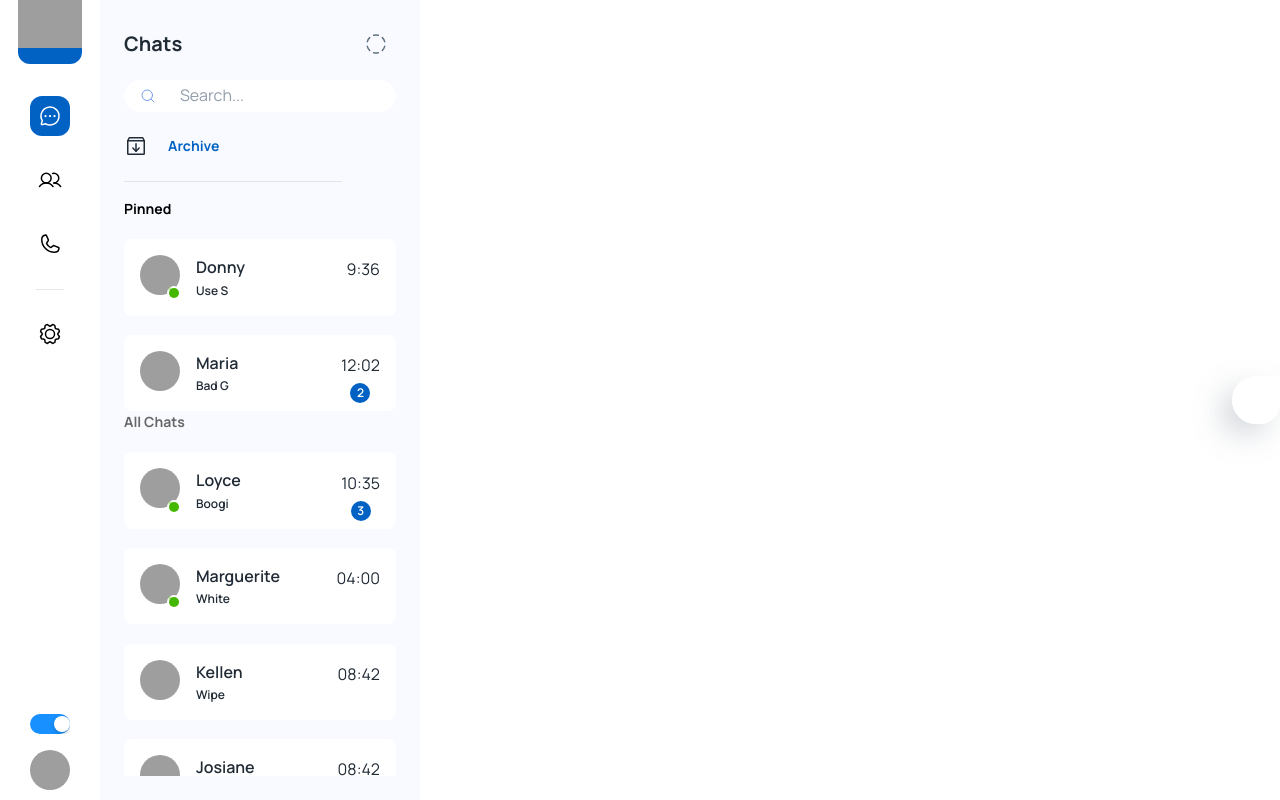
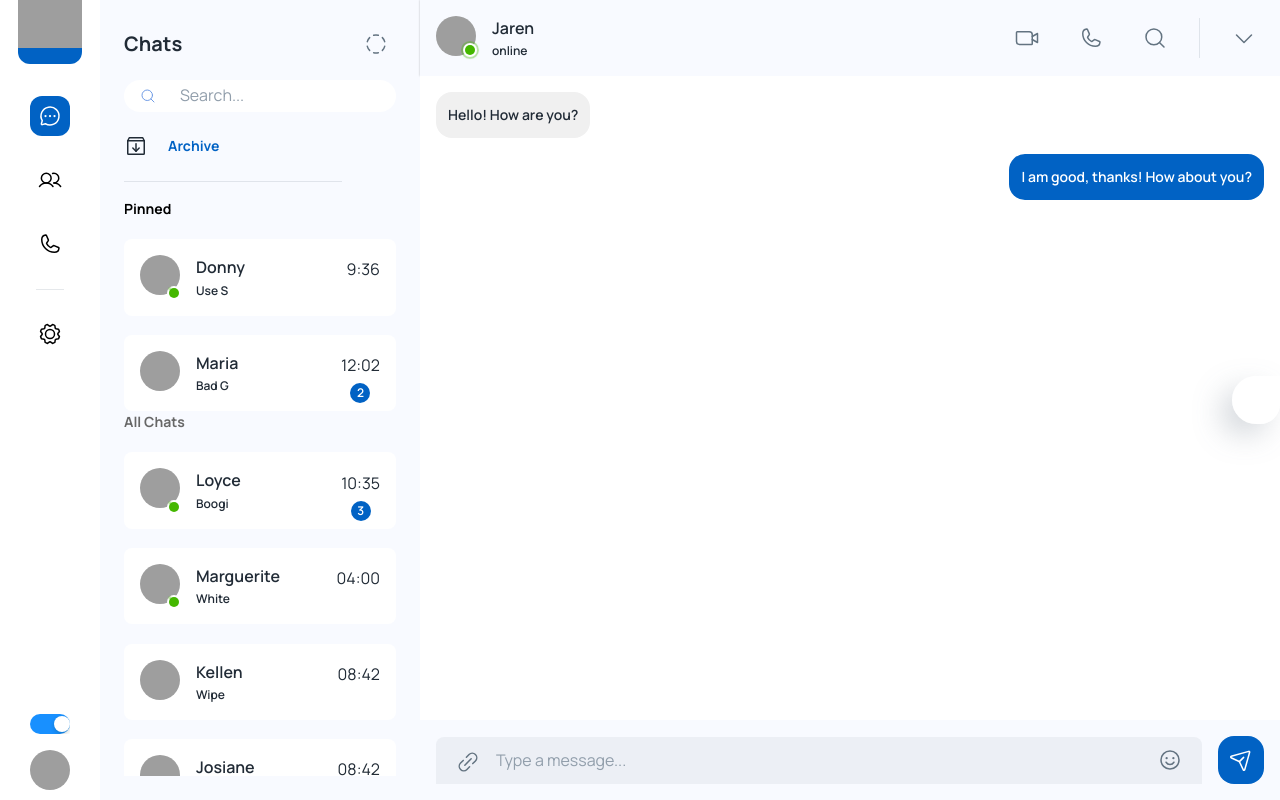
Before and after one commit to Syed-Bilal-Haider-Engineer/ChatApp, a React (Create React App) app: page /app in a window 1280 px wide. Built offline with nearby package versions, Linux system fonts and the light colour scheme; grey boxes are pictures that could not be loaded; some icons are missing.

Commit message:
Design chat box , icons , profile status and bottom send input.

```diff
--- /dev/null
+++ b/src/components/Converstation/index.js
@@ -0,0 +1,212 @@
+import React from 'react';
+import {
+  Stack,
+  Box,
+  Typography,
+  TextField,
+  useTheme,
+  styled,
+  Badge,
+  Avatar,
+  IconButton,
+  Divider,
+  InputAdornment,
+} from '@mui/material';
+import { faker } from '@faker-js/faker';
+import {
+  Phone,
+  VideoCamera,
+  MagnifyingGlass,
+  CaretDown,
+  Smiley,
+  LinkSimple,
+  PaperPlaneTilt,
+} from 'phosphor-react';
+
+const StyledBadge = styled(Badge)(({ theme }) => ({
+  '& .MuiBadge-badge': {
+    backgroundColor: '#44b700',
+    color: '#44b700',
+    boxShadow: `0 0 0 2px ${theme.palette.background.default}`,
+    '&::after': {
+      position: 'absolute',
+      top: 0,
+      left: 0,
+      width: '100%',
+      height: '100%',
+      borderRadius: '50%',
+      animation: 'ripple 1.2s infinite ease-in-out',
+      border: '1px solid currentColor',
+      content: '""',
+    },
+  },
+  '@keyframes ripple': {
+    '0%': {
+      transform: 'scale(.8)',
+      opacity: 1,
+    },
+    '100%': {
+      transform: 'scale(2.4)',
+      opacity: 0,
+    },
+  },
+}));
+
+const StyledInput = styled(TextField)(({ theme }) => ({
+  '& .MuiInputBase-input': {
+    paddingTop: '12px!important',
+    paddingBottom: '12px!important',
+  },
+}));
+
+const Conversation = () => {
+  const theme = useTheme();
+  return (
+    <Stack height="100vh" sx={{ width: '100%' }}>
+      {/* Chat header */}
+      <Box
+        p={2}
+        sx={{
+          width: '100%',
+          backgroundColor:
+            theme.palette.mode === 'light'
+              ? '#F8FAFF'
+              : theme.palette.background.paper,
+          boxShadow: '0px 0px 2px rgba(0,0,0,0.25)',
+        }}
+      >
+        <Stack
+          alignItems="center"
+          direction="row"
+          justifyContent="space-between"
+          sx={{ width: '100%', height: '100%' }}
+        >
+          <Stack direction="row" spacing={2}>
+            <Box>
+              <StyledBadge
+                overlap="circular"
+                anchorOrigin={{ vertical: 'bottom', horizontal: 'right' }}
+                variant="dot"
+              >
+                <Avatar alt={faker.name.firstName()} src={faker.image.avatar()} />
+              </StyledBadge>
+            </Box>
+            <Stack spacing={0.2}>
+              <Typography variant="subtitle1">{faker.name.firstName()}</Typography>
+              <Typography variant="caption">online</Typography>
+            </Stack>
+          </Stack>
+          <Stack direction="row" alignItems="center" spacing={3}>
+            <IconButton>
+              <VideoCamera />
+            </IconButton>
+            <IconButton>
+              <Phone />
+            </IconButton>
+            <IconButton>
+              <MagnifyingGlass />
+            </IconButton>
+            <Divider orientation="vertical" flexItem />
+            <IconButton>
+              <CaretDown />
+            </IconButton>
+          </Stack>
+        </Stack>
+      </Box>
+
+      {/* Chat message area */}
+      <Box
+        sx={{
+          flexGrow: 1,
+          padding: 2,
+          overflowY: 'auto',
+          backgroundColor: theme.palette.background.default,
+        }}
+      >
+        {/* Sample Chat Messages */}
+        <Stack spacing={2}>
+          <Box
+            sx={{
+              alignSelf: 'flex-start',
+              padding: 1.5,
+              backgroundColor: theme.palette.mode === 'light' ? '#f0f0f0' : '#333',
+              borderRadius: 2,
+            }}
+          >
+            <Typography variant="body2">Hello! How are you?</Typography>
+          </Box>
+          <Box
+            sx={{
+              alignSelf: 'flex-end',
+              padding: 1.5,
+              backgroundColor: theme.palette.primary.main,
+              color: '#fff',
+              borderRadius: 2,
+            }}
+          >
+            <Typography variant="body2">I am good, thanks! How about you?</Typography>
+          </Box>
+        </Stack>
+      </Box>
+
+      {/* Chat footer */}
+      <Box
+        sx={{
+          display: 'flex',
+          alignItems: 'center',
+          width: '100%',
+          padding: 2,
+          backgroundColor:
+            theme.palette.mode === 'light'
+              ? '#F8FAFF'
+              : theme.palette.background.paper,
+        }}
+      >
+        <Stack direction="row" alignItems="center" spacing={3} sx={{ flexGrow: 1 }}>
+          <Stack spacing={1} sx={{ flexGrow: 1 }}>
+            <StyledInput
+              placeholder="Type a message..."
+              fullWidth
+              variant="filled"
+              InputProps={{
+                disableUnderline: true,
+                startAdornment: (
+                  <InputAdornment position="start" sx={{marginTop:"4px !important"}}>
+                    <IconButton>
+                      <LinkSimple />
+                    </IconButton>
+                  </InputAdornment>
+                ),
+                endAdornment: (
+                  <InputAdornment position="end">
+                    <IconButton>
+                      <Smiley />
+                    </IconButton>
+                  </InputAdornment>
+                ),
+              }}
+            />
+          </Stack>
+        </Stack>
+        <Box
+          sx={{
+            height: 48,
+            width: 46,
+            backgroundColor: theme.palette.primary.main,
+            display: 'flex',
+            alignItems: 'center',
+            justifyContent: 'center',
+            ml: 2,
+            borderRadius:2
+          }}
+        >
+          <IconButton>
+            <PaperPlaneTilt color="#ffffff" />
+          </IconButton>
+        </Box>
+      </Box>
+    </Stack>
+  );
+};
+
+export default Conversation;
--- a/src/pages/dashboard/GeneralApp.js
+++ b/src/pages/dashboard/GeneralApp.js
@@ -1,10 +1,23 @@
-import React, {lazy, Suspense} from "react";
+import React from "react";
 import Chats from "./Chats";
+import { Stack, Box, useTheme } from '@mui/material';
+import Converstation from "../../components/Converstation";
 
 const GeneralApp = () => {
+  const theme = useTheme();
+
   return (
     <>
-     <Chats/>
+      <Stack direction="row" sx={{ width: '100%' }}>
+        <Chats />
+        <Box sx={{
+            height: '100%',
+            width: "calc(100vw - 420px)",
+            backgroundColor: theme.palette.mode === 'light' ? '#fff' : theme.palette.background.default,
+          }}>
+          <Converstation />
+        </Box>
+      </Stack>
     </>
   );
 };
```
